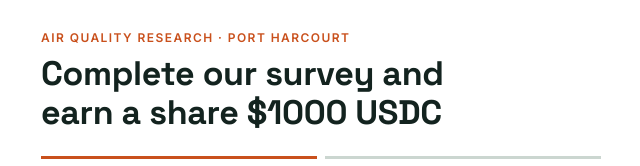
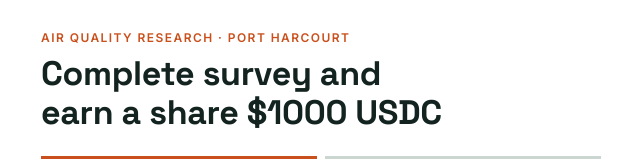
Before and after one commit to chucks-dev/port-harcourt-survey-rewards, a plain HTML site: page index.html in a window 1280 px wide. Shown: the top 166 px of the page, without its empty margins (319-959 px from the left). Drawn offline with Linux system fonts and the light colour scheme.

Commit message:
edited intro web content by removing the word our

```diff
--- a/index.html
+++ b/index.html
@@ -117,7 +117,7 @@ input[aria-invalid="true"] { border-color: var(--err); }
 
   <header>
     <p class="kicker">Air quality research &middot; Port Harcourt</p>
-    <h1>Complete our survey and earn a share $1000 USDC</h1>
+    <h1>Complete survey and earn a share $1000 USDC</h1>
   </header>
 
   <ol class="steps" aria-label="Progress">
```
